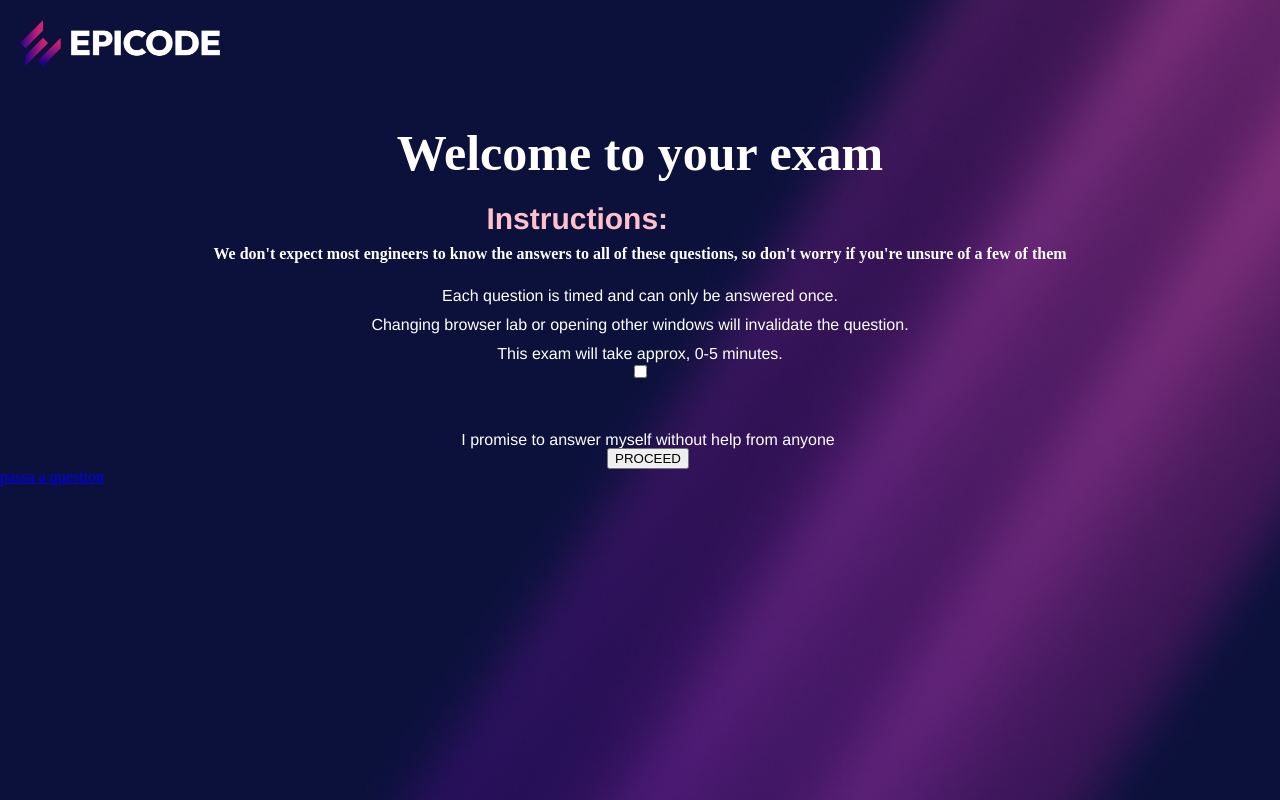
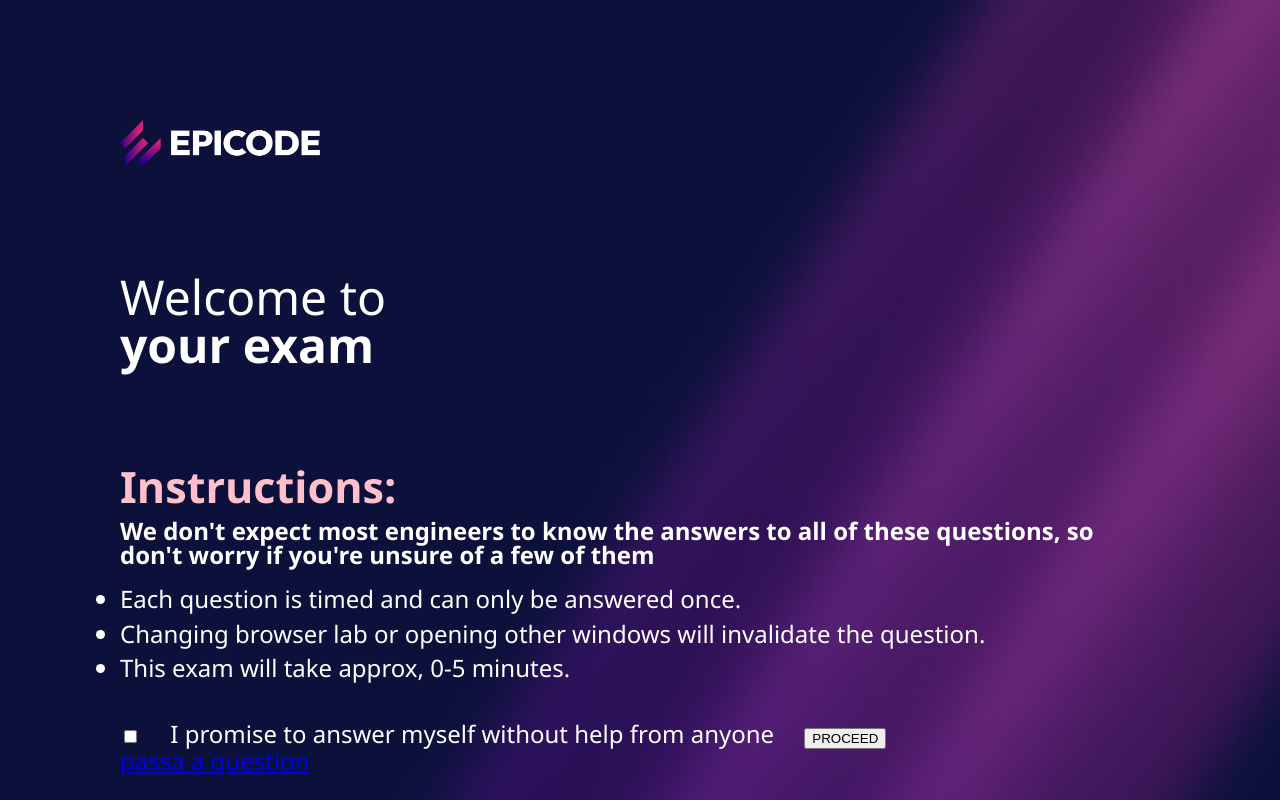
Before and after one commit to CristianMartu/fs0224-U1-W4-Build, a plain HTML site: page welcome.html in a window 1280 px wide. Shown: the top 800 px of the page. Drawn offline with Linux system fonts and the light colour scheme.

Commit message:
welcome
change css

```diff
--- a/Assets/css/style1-welcome.css
+++ b/Assets/css/style1-welcome.css
@@ -1,3 +1,8 @@
+html {
+  color: white;
+  font-family: 'Segoe UI', sans-serif;
+  font-size: 1.5rem;
+}
 body {
   margin: 0;
   padding: 0;
@@ -6,51 +11,41 @@ body {
   background-size: cover;
   background-position: center;
   height: 100vh;
+  padding: 5rem;
 }
 header img {
-  position: fixed;
   top: 20px;
   left: 20px;
   width: 200px;
   height: auto;
 }
 main h1 {
-  text-align: center;
+  width: 15rem;
   margin-top: 10%;
   font-size: 50px;
-  color: white;
+  font-size: 2rem;
+}
+main h1 span {
   font-weight: bold;
 }
 main h2 {
-  margin-left: 38%;
-  margin-top: 2%;
-  font-size: 30px;
+  margin-top: 4rem;
   color: pink;
-  box-shadow: inset;
   font-weight: bold;
-  font-family: 'Franklin Gothic Medium', 'Arial Narrow', Arial, sans-serif;
+  font-size: 1.8rem;
 }
 main p {
-  text-align: center;
   margin-top: 1%;
-  color: white;
   font-weight: 600;
   margin-bottom: 2%;
 }
 ul li {
-  text-align: center;
   margin-top: 1%;
-  color: white;
-  font-family: 'Franklin Gothic Medium', 'Arial Narrow', Arial, sans-serif;
-}
-footer {
-  text-align: center;
 }
 footer p {
+  display: inline-block;
   margin-top: 4%;
   margin-left: 1rem;
-  color: white;
-  font-family: 'Franklin Gothic Medium', 'Arial Narrow', Arial, sans-serif;
 }
 footer button {
   margin-left: 1rem;
--- a/welcome.html
+++ b/welcome.html
@@ -13,7 +13,7 @@
       <img src="Assets/image/epicode_logo.png" alt="logo" />
     </header>
     <main>
-      <h1>Welcome to <strong>your exam</strong></h1>
+      <h1>Welcome to <span>your exam</span></h1>
       <h2>Instructions:</h2>
       <p class="First-p">
         We don't expect most engineers to know the answers to all of these
```
